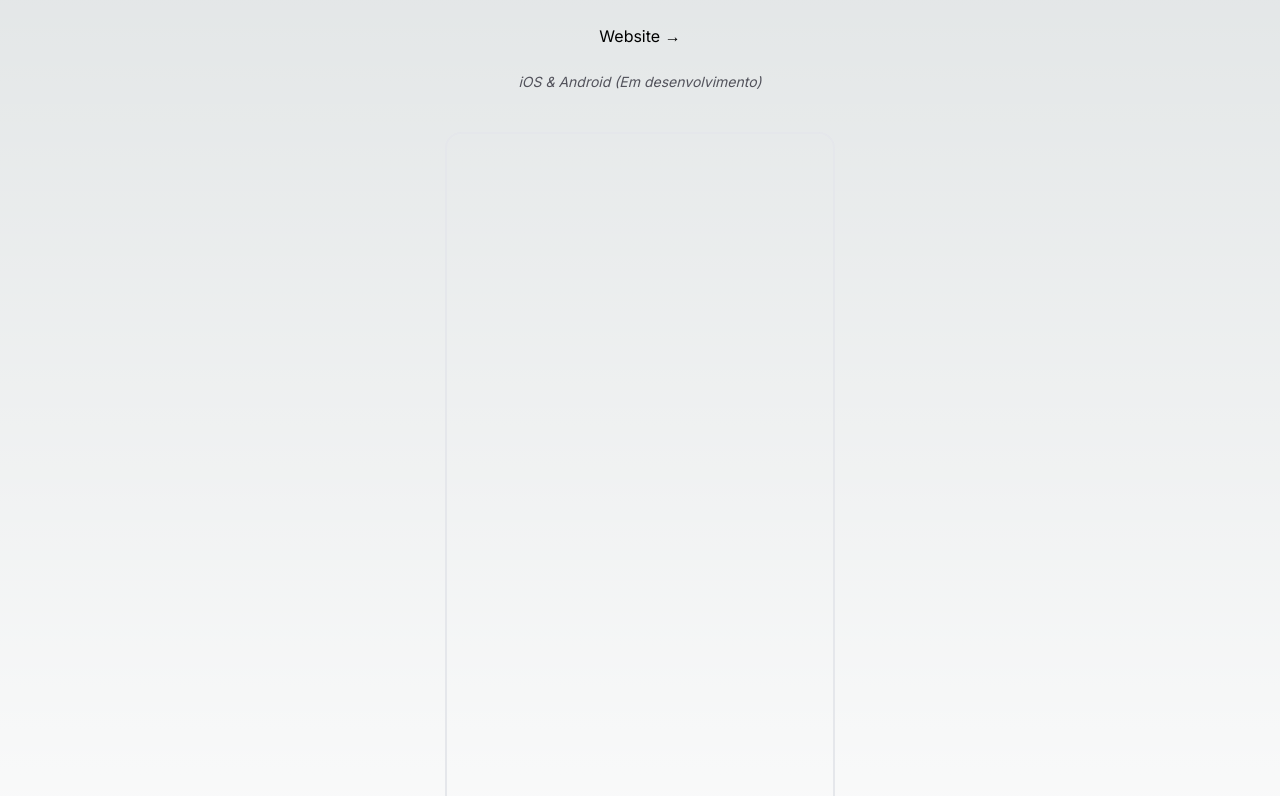
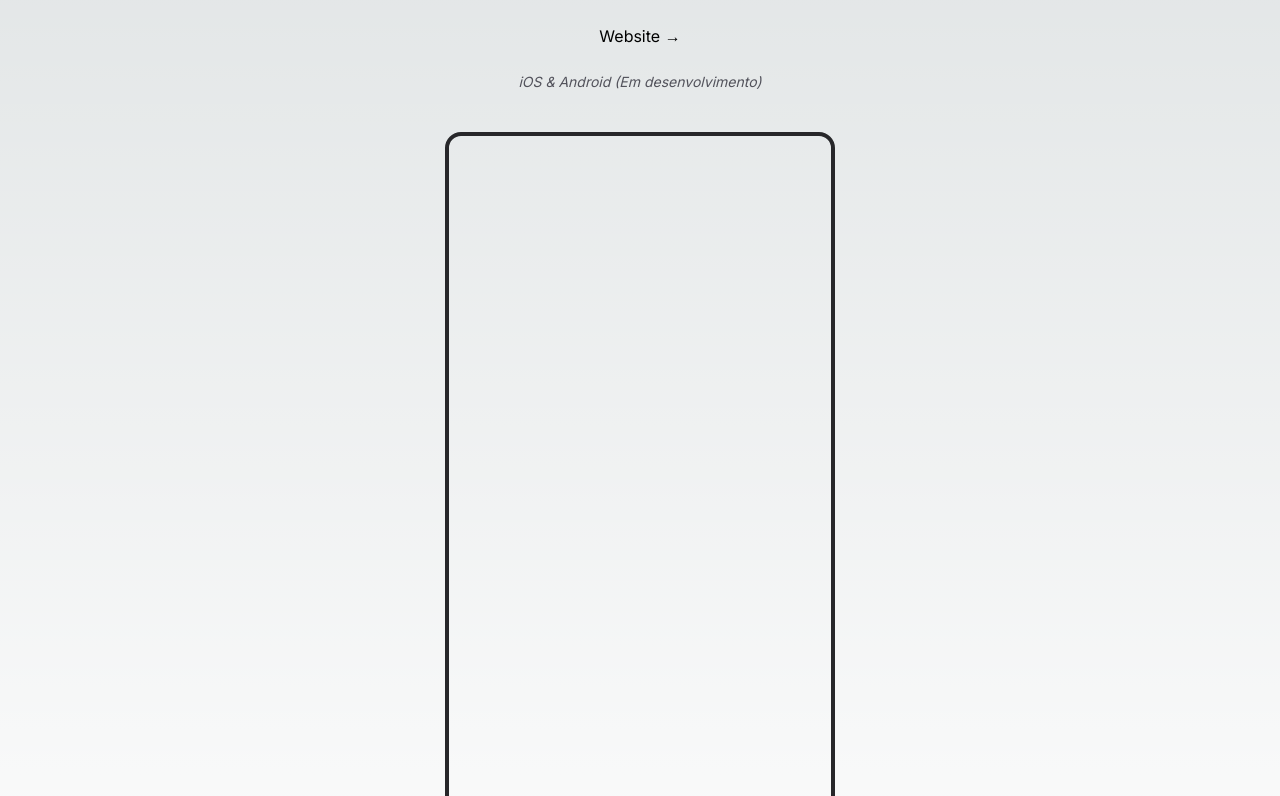
Before and after one commit to jessemezini/jessemezini, a Next.js app: page /portfolio/caliplaces in a window 1280 px wide. Shown: the part 524-1320 px from the top of the page. Built offline with nearby package versions, Linux system fonts and the light colour scheme.

Commit message:
fix hydration mismatch adding a useEffect

```diff
--- a/app/portfolio/caliplaces/page.tsx
+++ b/app/portfolio/caliplaces/page.tsx
@@ -1,6 +1,5 @@
-"use client";
 import Image from "next/image";
-import ReactPlayer from "react-player";
+import Player from "../player";
 
 const text = "[&>p]:text-zinc-600 [&>p]:dark:text-zinc-300";
 
@@ -27,16 +26,7 @@ export default function CaliPlaces() {
 
       <p className="my-6 text-sm italic">iOS & Android (Em desenvolvimento)</p>
 
-      <div className="w-[390px] h-[844px] mx-auto my-10 border-2  rounded-2xl p-2">
-        <ReactPlayer
-          url="https://www.youtube.com/watch?v=wayPfGvp2vw"
-          width="100%"
-          height="100%"
-          playing={true}
-          loop={true}
-          muted
-        />
-      </div>
+      <Player />
     </div>
   );
 }
--- /dev/null
+++ b/app/portfolio/player.tsx
@@ -0,0 +1,26 @@
+"use client";
+import { useEffect, useState } from "react";
+import ReactPlayer from "react-player";
+
+export default function Player() {
+  const [isClient, setIsClient] = useState(false);
+
+  useEffect(() => {
+    setIsClient(true);
+  }, []);
+
+  return (
+    <div className="w-[390px] h-[844px] mx-auto my-10 border-4 border-zinc-800  rounded-2xl p-2">
+      {isClient && (
+        <ReactPlayer
+          url="https://www.youtube.com/watch?v=wayPfGvp2vw"
+          width="100%"
+          height="100%"
+          playing={true}
+          loop={true}
+          muted
+        />
+      )}
+    </div>
+  );
+}
```
